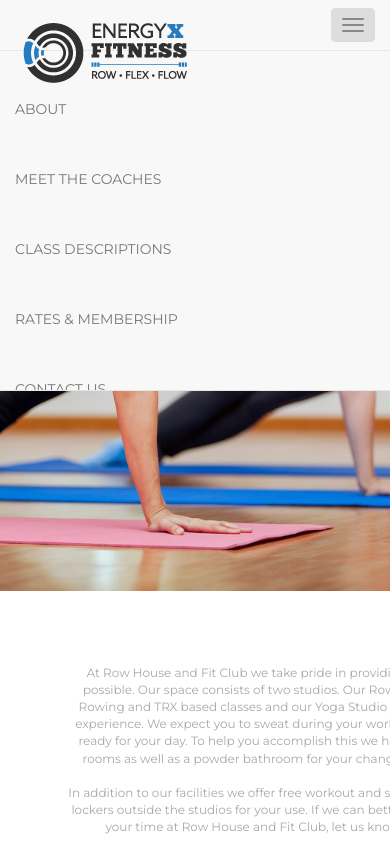
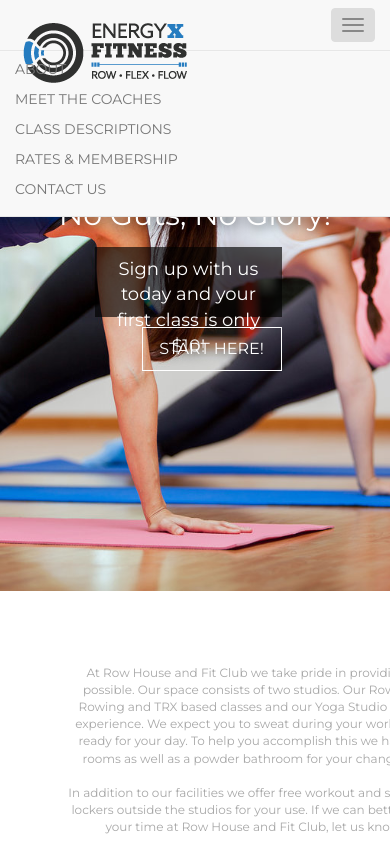
Before and after one commit to alyakin/alyakin.github.io, a plain HTML site: page index.html in a window 390 px wide. Both pictures are taken after a click on the button "Toggle navigation". Shown: the top 844 px of the page. Drawn offline with Linux system fonts and the light colour scheme.

Commit message:
edit to nav in ipad

```diff
--- a/css/my-style.css
+++ b/css/my-style.css
@@ -307,6 +307,10 @@ a.button2:hover {
         padding-top:40px;
     }
 
+    .navbar li a {
+    padding-top: 0px;
+}
+
     h1 {
         font-size: 30px;
         text-align: center;
```
